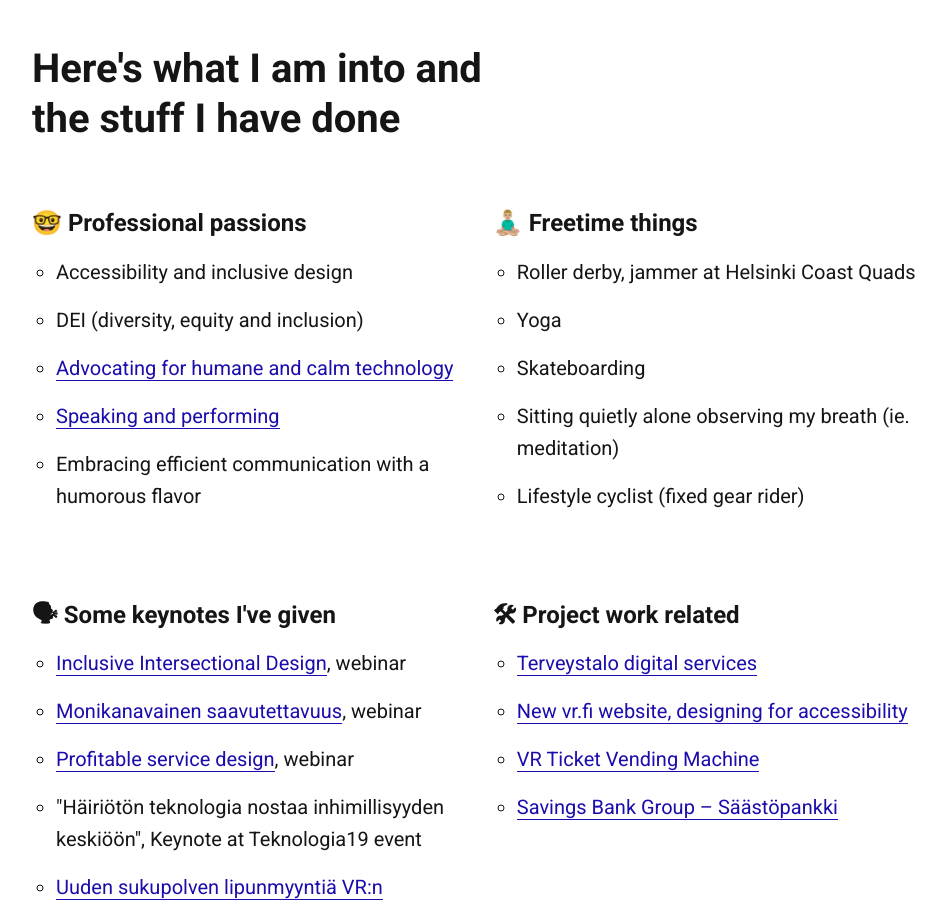
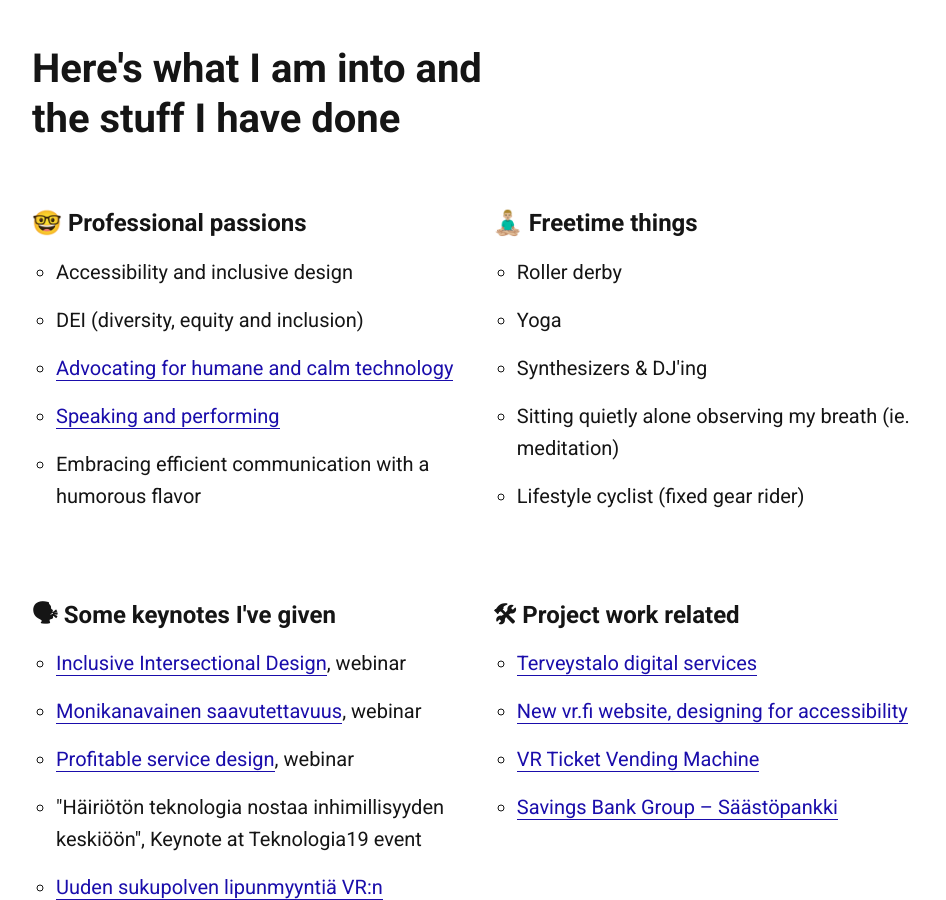
Before and after one commit to jesseu/jesseu.github.io, a Jekyll site: the page built from index.html, in a window 1280 px wide and 900 px high, scrolled down 839 px. Shown: the whole window, without its empty margins (128-1074 px from the left). Built offline with Jekyll 4.4.1, drawn with Linux system fonts in a browser that asks for light colours.

Commit message:
Update index.html

```diff
--- a/index.html
+++ b/index.html
@@ -43,9 +43,9 @@ title: Jesse Ukkonen
 		<div class="one-half column" style="margin-top: 5%">
 			<h3>🧘🏼‍♂️ Freetime things</h3>
 				<ul>
-					<li>Roller derby, jammer at Helsinki Coast Quads</li>
+					<li>Roller derby</li>
 					<li>Yoga</li>
-					<li>Skateboarding</li>
+					<li>Synthesizers & DJ'ing</li>
 					<li>Sitting quietly alone observing my breath (ie. meditation)</li>
 					<li>Lifestyle cyclist (fixed gear rider)</li>
 				</ul>
```
